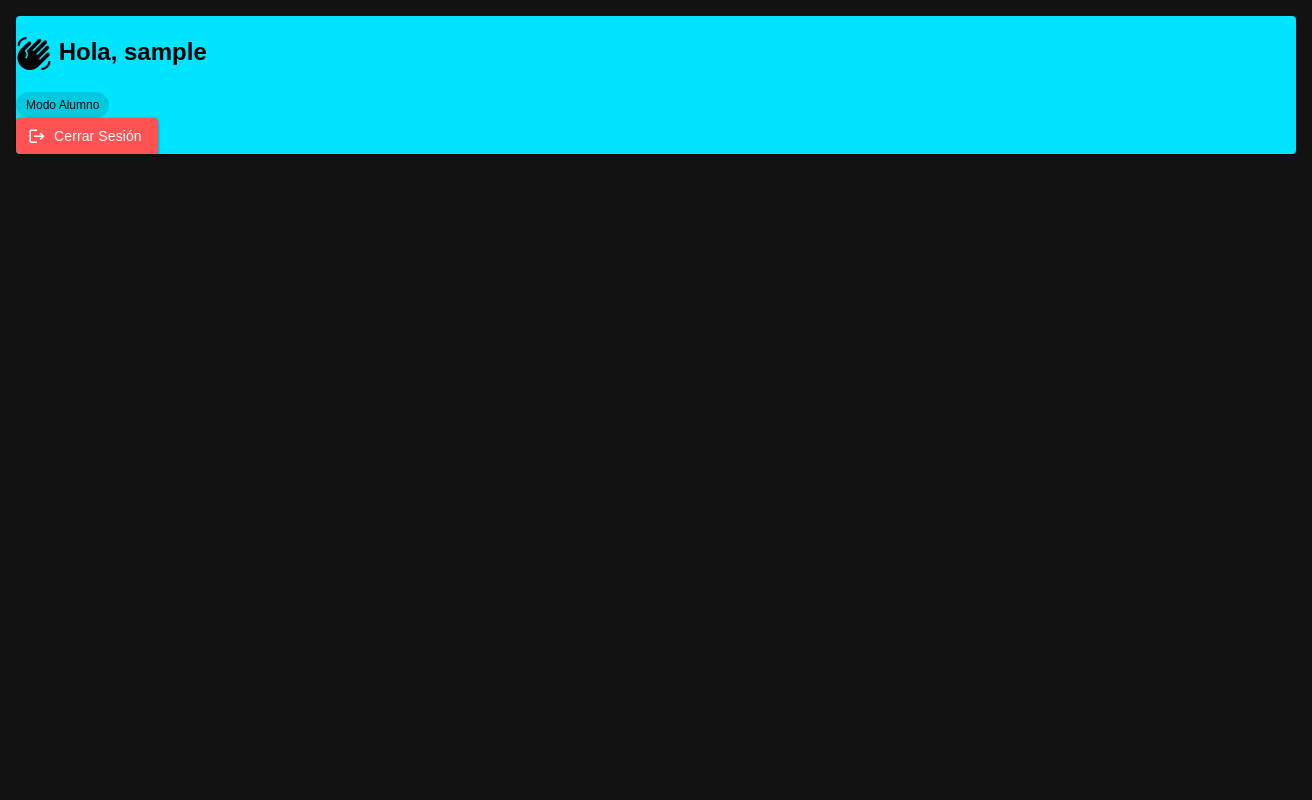
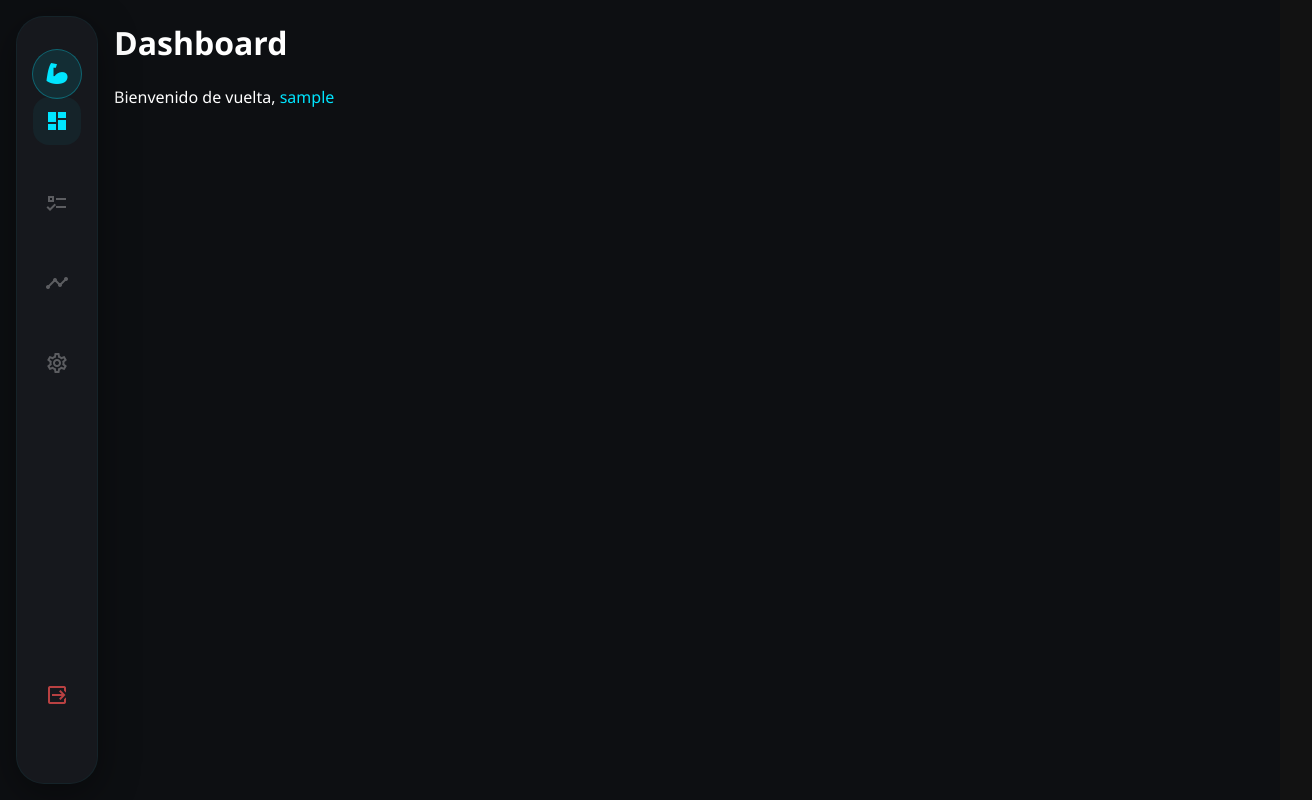
Before and after one commit to Jhon-Fuenwhv2024/appEntrenador, a Vue app in the folder appEntrenador/: page /dashboard in a window 1280 px wide. Shown: the whole page, 1312 px wide, since content can reach past the window. Built offline with nearby package versions, Linux system fonts and the light colour scheme; sample sign-in values are in the browser's storage.

Commit message:
diseño de la pantalla principal del entrenador

```diff
--- a/appEntrenador/src/assets/dashboard.css
+++ b/appEntrenador/src/assets/dashboard.css
@@ -1,62 +1,102 @@
 /* src/assets/dashboard.css */
 
-.dashboard-wrapper {
-  min-height: 100vh;
-  background-color: #121212;
+.dashboard-bg {
+  height: 100vh;
+  background-color: #0d0f12; /* Un fondo oscuro un poco más profundo */
   color: #ffffff;
-  padding: 24px;
+  display: flex;
+  font-family: 'Segoe UI', Tahoma, Geneva, Verdana, sans-serif;
+  overflow: hidden; /* Evita que toda la página haga scroll, solo las secciones internas */
 }
 
-.stat-card {
-  border-radius: 12px !important;
-  background-color: rgba(30, 30, 30, 0.6) !important;
-  border: 1px solid rgba(255, 255, 255, 0.05);
-  transition: transform 0.2s ease;
+/* ================= 1. MENÚ LATERAL FLOTANTE ================= */
+.sidebar-pill {
+  width: 80px;
+  background-color: #16181d;
+  border-radius: 28px;
+  margin: 16px;
+  display: flex;
+  flex-direction: column;
+  align-items: center;
+  padding: 32px 0;
+  box-shadow: 0 10px 40px rgba(0, 0, 0, 0.4);
+  border: 1px solid rgba(0, 229, 255, 0.05);
+  z-index: 10;
+}
+
+.nav-item {
+  margin-bottom: 32px;
+  color: rgba(255, 255, 255, 0.3);
+  cursor: pointer;
+  transition: all 0.3s cubic-bezier(0.4, 0, 0.2, 1);
+  padding: 12px;
+  border-radius: 16px;
+}
+
+.nav-item:hover, .nav-item.active {
+  color: #00E5FF;
+  background-color: rgba(0, 229, 255, 0.05);
+  transform: translateY(-2px);
+}
+
+.nav-bottom {
+  margin-top: auto;
+  color: rgba(255, 82, 82, 0.7);
+}
+.nav-bottom:hover {
+  color: #ff5252;
+  background-color: rgba(255, 82, 82, 0.1);
+}
+
+/* ================= 2. TARJETAS (CARDS) ================= */
+.glass-card {
+  background-color: #16181d !important;
+  border-radius: 20px !important;
+  border: 1px solid rgba(255, 255, 255, 0.03);
+  box-shadow: 0 8px 24px rgba(0, 0, 0, 0.2) !important;
+  transition: transform 0.2s ease, border-color 0.2s ease;
+}
+
+.glass-card:hover {
+  border-color: rgba(0, 229, 255, 0.15);
+}
+
+.accent-card {
+  background: linear-gradient(145deg, #16181d 0%, rgba(0, 229, 255, 0.05) 100%) !important;
+  border: 1px solid rgba(0, 229, 255, 0.2) !important;
+}
+
+/* ================= 3. PANEL DERECHO (ALUMNOS) ================= */
+.right-panel {
+  background-color: #121418;
+  border-left: 1px solid rgba(255, 255, 255, 0.03);
+  height: 100vh;
+  overflow-y: auto;
 }
 
 .client-item {
-  background-color: #1E1E1E !important;
-  border-radius: 8px !important;
-  margin-bottom: 8px;
-  border-left: 4px solid #00E5FF;
+  background-color: transparent !important;
+  border-radius: 16px !important;
+  transition: all 0.2s ease;
+  margin-bottom: 4px;
+  padding: 8px !important;
 }
 
-/* ================= NUEVOS ESTILOS PARA LA TABLA DE RUTINAS ================= */
-
-.custom-routine-table {
-  background-color: transparent !important;
+.client-item:hover {
+  background-color: rgba(255, 255, 255, 0.03) !important;
 }
 
-/* Formateo de las cabeceras de la tabla */
-.header-cell {
-  background-color: rgba(20, 20, 20, 0.8) !important;
-  text-transform: uppercase;
-  font-size: 0.75rem !important;
-  letter-spacing: 1px;
-  border-bottom: 2px solid rgba(0, 229, 255, 0.3) !important;
+/* Scrollbar invisible pero funcional */
+::-webkit-scrollbar {
+  width: 4px;
 }
-
-/* Bordes internos de las celdas para asimilarse al diseño solicitado */
-.custom-routine-table td {
-  border-bottom: 1px solid rgba(255, 255, 255, 0.08) !important;
-  border-right: 1px solid rgba(255, 255, 255, 0.05) !important;
-  padding: 14px 16px !important;
+::-webkit-scrollbar-track {
+  background: transparent;
 }
-
-.custom-routine-table td:last-child {
-  border-right: none !important;
+::-webkit-scrollbar-thumb {
+  background: rgba(255, 255, 255, 0.1);
+  border-radius: 10px;
 }
-
-/* Resaltado sutil al pasar el cursor sobre las filas */
-.table-row:hover {
-  background-color: rgba(0, 229, 255, 0.03) !important;
+::-webkit-scrollbar-thumb:hover {
+  background: #00E5FF;
 }
-
-/* Formato de texto específico */
-.font-mono {
-  font-family: 'Courier New', Courier, monospace;
-}
-
-.italic-notes {
-  font-style: italic;
-}
--- a/appEntrenador/src/components/Dashboard.vue
+++ b/appEntrenador/src/components/Dashboard.vue
@@ -1,102 +1,163 @@
 <template>
-  <v-container fluid class="bg-grey-lighten-4 fill-height align-start">
-    <v-row>
-      <v-col cols="12">
-        <v-card class="pa-4 d-flex justify-space-between align-center elevation-2" color="primary">
-          <div>
-            <h2 class="text-white font-weight-bold">
-              <v-icon icon="mdi-hand-wave" class="mr-2"></v-icon>
-              Hola, {{ userName }}
-            </h2>
-            <v-chip size="small" :color="userRole === 'trainer' ? 'black' : 'white'" class="mt-2 font-weight-bold">
-              {{ userRole === 'trainer' ? 'Modo Entrenador' : 'Modo Alumno' }}
-            </v-chip>
+  <div class="dashboard-bg">
+
+    <nav class="sidebar-pill">
+      <v-avatar color="rgba(0, 229, 255, 0.1)" size="48" class="mb-8" style="border: 1px solid rgba(0, 229, 255, 0.3);">
+        <v-icon icon="mdi-arm-flex" color="#00E5FF" size="28"></v-icon>
+      </v-avatar>
+
+      <v-icon icon="mdi-view-dashboard" size="24" class="nav-item active"></v-icon>
+      <v-icon icon="mdi-format-list-checks" size="24" class="nav-item"></v-icon>
+      <v-icon icon="mdi-chart-timeline-variant" size="24" class="nav-item"></v-icon>
+      <v-icon icon="mdi-cog-outline" size="24" class="nav-item"></v-icon>
+
+      <v-icon icon="mdi-logout-variant" size="24" class="nav-item nav-bottom mb-0" @click="handleLogout" title="Cerrar Sesión"></v-icon>
+    </nav>
+
+    <main class="flex-grow-1 pa-8" style="height: 100vh; overflow-y: auto;">
+
+      <div class="mb-8 mt-2">
+        <h1 class="text-h4 font-weight-bold mb-1" style="color: #ffffff;">Dashboard</h1>
+        <p class="text-grey-lighten-1 text-subtitle-1">Bienvenido de vuelta, <span style="color: #00E5FF;">{{ userName }}</span></p>
       </div>
 
-          <v-btn color="error" variant="elevated" prepend-icon="mdi-logout" @click="handleLogout">
-            Cerrar Sesión
+      <div v-if="userRole === 'trainer'">
+
+        <v-row class="mb-6">
+          <v-col cols="12" sm="4">
+            <v-card class="pa-5 glass-card d-flex align-center justify-space-between" elevation="0" theme="dark">
+              <div>
+                <div class="text-caption text-grey text-uppercase mb-1">Total Alumnos</div>
+                <div class="text-h5 font-weight-bold">{{ alumnos.length }}</div>
+              </div>
+              <v-icon icon="mdi-account-group" size="36" color="rgba(0, 229, 255, 0.5)"></v-icon>
+            </v-card>
+          </v-col>
+          <v-col cols="12" sm="4">
+            <v-card class="pa-5 glass-card d-flex align-center justify-space-between" elevation="0" theme="dark">
+              <div>
+                <div class="text-caption text-grey text-uppercase mb-1">Rutinas Activas</div>
+                <div class="text-h5 font-weight-bold">0</div>
+              </div>
+              <v-icon icon="mdi-clipboard-text" size="36" color="rgba(0, 229, 255, 0.5)"></v-icon>
+            </v-card>
+          </v-col>
+        </v-row>
+
+        <v-row>
+          <v-col cols="12" md="7">
+            <v-card class="pa-6 glass-card accent-card h-100 d-flex flex-column justify-center" theme="dark" elevation="0">
+              <h3 class="text-h5 font-weight-bold mb-2">Crear nueva invitación</h3>
+              <p class="text-body-2 text-grey-lighten-1 mb-6">
+                Genera un token de acceso único para registrar de forma segura a tus nuevos clientes.
+              </p>
+
+              <div>
+                <v-btn color="#00E5FF" class="text-black font-weight-bold rounded-lg px-6" size="large" @click="generarEnlace" :loading="cargandoLink">
+                  <v-icon icon="mdi-link-variant" class="mr-2"></v-icon> Generar Link
                 </v-btn>
+              </div>
+
+              <v-expand-transition>
+                <div v-if="invitationLink" class="mt-6 pa-4 rounded-lg d-flex align-center justify-space-between" style="background-color: rgba(0,0,0,0.4); border: 1px solid rgba(0, 229, 255, 0.2);">
+                  <div class="text-truncate mr-4 text-body-2" style="color: #00E5FF;">
+                    {{ invitationLink }}
+                  </div>
+                  <v-btn icon="mdi-content-copy" size="small" variant="tonal" color="#00E5FF" @click="copiarLink"></v-btn>
+                </div>
+              </v-expand-transition>
             </v-card>
           </v-col>
 
-      <v-col cols="12" v-if="userRole === 'trainer'">
-        <v-card class="pa-6 elevation-2 rounded-lg">
-          <h3 class="text-h5 font-weight-bold text-primary mb-4">
-            <v-icon icon="mdi-clipboard-account" class="mr-2"></v-icon>
-            Panel de Control del Entrenador
-          </h3>
-          <p class="text-body-1 mb-4">Desde aquí podrás gestionar a tus alumnos, crear rutinas y generar invitaciones.</p>
+          <v-col cols="12" md="5" class="d-flex flex-column gap-4" style="gap: 16px;">
+            <v-card class="pa-5 glass-card flex-grow-1 d-flex align-center" theme="dark" elevation="0" style="cursor: pointer;">
+              <v-avatar color="rgba(0, 229, 255, 0.1)" size="48" class="mr-4">
+                <v-icon icon="mdi-weight-lifter" color="#00E5FF"></v-icon>
+              </v-avatar>
+              <div>
+                <h4 class="text-subtitle-1 font-weight-bold mb-0">Asignar Rutinas</h4>
+                <div class="text-caption text-grey">Gestionar planes de entrenamiento</div>
+              </div>
+              <v-spacer></v-spacer>
+              <v-icon icon="mdi-chevron-right" color="grey"></v-icon>
+            </v-card>
 
-          <v-row>
-            <v-col cols="12" sm="4">
-              <v-btn color="primary" block size="large" prepend-icon="mdi-link-variant" @click="generarEnlace" :loading="cargandoLink">
-                Generar Invitación
-              </v-btn>
-            </v-col>
-            <v-col cols="12" sm="4">
-              <v-btn color="secondary" block size="large" prepend-icon="mdi-account-group">
-                Ver Mis Alumnos
-              </v-btn>
+            <v-card class="pa-5 glass-card flex-grow-1 d-flex align-center" theme="dark" elevation="0" style="cursor: pointer;">
+              <v-avatar color="rgba(0, 229, 255, 0.1)" size="48" class="mr-4">
+                <v-icon icon="mdi-food-apple" color="#00E5FF"></v-icon>
+              </v-avatar>
+              <div>
+                <h4 class="text-subtitle-1 font-weight-bold mb-0">Planes de Dieta</h4>
+                <div class="text-caption text-grey">Configurar nutrición</div>
+              </div>
+              <v-spacer></v-spacer>
+              <v-icon icon="mdi-chevron-right" color="grey"></v-icon>
+            </v-card>
           </v-col>
         </v-row>
 
-          <v-alert v-if="invitationLink" type="success" variant="tonal" class="mt-6">
-            <div class="text-subtitle-2 mb-2 font-weight-bold text-black">¡Enlace generado con éxito! Cópialo y envíaselo a tu alumno:</div>
+      </div>
+    </main>
+
+    <aside v-if="userRole === 'trainer'" class="right-panel pa-6 d-flex flex-column" style="width: 340px; flex-shrink: 0;">
+      <div class="d-flex justify-space-between align-center mb-6 mt-2">
+        <h3 class="text-subtitle-1 font-weight-bold text-white mb-0">Mis Alumnos</h3>
+        <v-btn icon="mdi-dots-horizontal" variant="text" size="small" color="grey"></v-btn>
+      </div>
+
       <v-text-field
-              readonly
-              :model-value="invitationLink"
         density="compact"
-              variant="outlined"
-              bg-color="white"
-              append-inner-icon="mdi-content-copy"
-              @click:append-inner="copiarLink"
+        variant="solo-filled"
+        bg-color="rgba(255,255,255,0.05)"
+        placeholder="Buscar alumno..."
+        prepend-inner-icon="mdi-magnify"
         hide-details
+        class="mb-6 rounded-lg"
+        flat
       ></v-text-field>
-          </v-alert>
 
-        </v-card>
-      </v-col>
+      <v-progress-linear v-if="loadingAlumnos" indeterminate color="#00E5FF" class="mb-4"></v-progress-linear>
 
-      <v-col cols="12" v-if="userRole === 'client'">
-        <v-card class="pa-6 elevation-2 rounded-lg">
-          <h3 class="text-h5 font-weight-bold text-primary mb-4">
-            <v-icon icon="mdi-dumbbell" class="mr-2"></v-icon>
-            Mi Área de Entrenamiento
-          </h3>
-          <p class="text-body-1 mb-4">Aquí verás las rutinas y dietas que tu entrenador ha preparado para ti.</p>
+      <v-list bg-color="transparent" class="pa-0 flex-grow-1">
+        <v-list-item v-for="alumno in alumnos" :key="alumno.id" class="client-item">
+          <template v-slot:prepend>
+            <v-badge dot color="#00E5FF" offset-x="3" offset-y="3">
+              <v-avatar color="rgba(255, 255, 255, 0.05)" size="40">
+                <span class="text-white font-weight-bold">{{ alumno.nombre.charAt(0).toUpperCase() }}</span>
+              </v-avatar>
+            </v-badge>
+          </template>
 
-          <v-row>
-            <v-col cols="12" sm="4">
-              <v-btn color="primary" block size="large" prepend-icon="mdi-calendar-check">
-                Ver Rutina de Hoy
-              </v-btn>
-            </v-col>
-            <v-col cols="12" sm="4">
-              <v-btn color="secondary" block size="large" prepend-icon="mdi-food-apple">
-                Ver Mi Dieta
-              </v-btn>
-            </v-col>
-          </v-row>
-        </v-card>
-      </v-col>
+          <v-list-item-title class="text-white font-weight-medium text-body-2 ml-2">{{ alumno.nombre }}</v-list-item-title>
+          <v-list-item-subtitle class="text-grey text-caption ml-2">@{{ alumno.username }}</v-list-item-subtitle>
 
-    </v-row>
-  </v-container>
+          <template v-slot:append>
+            <v-btn icon="mdi-message-text-outline" variant="text" size="small" color="grey"></v-btn>
+          </template>
+        </v-list-item>
+      </v-list>
+
+      <div v-if="!loadingAlumnos && alumnos.length === 0" class="text-center mt-10">
+        <p class="text-grey text-caption">No hay alumnos registrados.</p>
+      </div>
+    </aside>
+
+  </div>
 </template>
 
 <script setup>
 import { ref, onMounted } from 'vue';
 import { useRouter } from 'vue-router';
-import axios from 'axios'; // <-- Importante: Añadimos axios para hacer la petición
+import axios from 'axios';
 
 const router = useRouter();
 
 const userName = ref('');
 const userRole = ref('');
-
-// Nuevas variables para manejar la creación del enlace
 const invitationLink = ref('');
 const cargandoLink = ref(false);
+const alumnos = ref([]);
+const loadingAlumnos = ref(true);
 
 onMounted(() => {
   const storedRole = localStorage.getItem('userRole');
@@ -109,27 +170,39 @@ onMounted(() => {
 
   userRole.value = storedRole;
   userName.value = storedName;
+
+  if (storedRole === 'trainer') {
+    cargarAlumnos();
+  }
 });
+
+const cargarAlumnos = async () => {
+  try {
+    loadingAlumnos.value = true;
+    const response = await axios.get('http://localhost:3000/api/clients');
+    if (response.data.success) {
+      alumnos.value = response.data.clients;
+    }
+  } catch (error) {
+    console.error('Error al cargar alumnos:', error);
+  } finally {
+    loadingAlumnos.value = false;
+  }
+};
 
 const handleLogout = () => {
   localStorage.clear();
   router.push('/');
 };
 
-// --- NUEVAS FUNCIONES PARA EL ENTRENADOR ---
-
 const generarEnlace = async () => {
   try {
     cargandoLink.value = true;
-    // Llamamos a la ruta que creamos en Node.js
     const response = await axios.post('http://localhost:3000/api/generate-token');
-
     if (response.data.success) {
-      // Guardamos el link en la variable para que aparezca en pantalla
       invitationLink.value = response.data.link_invitacion;
     }
   } catch (error) {
-    console.error('Error al generar la invitación:', error);
     alert('Hubo un error al generar el enlace.');
   } finally {
     cargandoLink.value = false;
@@ -137,10 +210,9 @@ const generarEnlace = async () => {
 };
 
 const copiarLink = () => {
-  // Esta función copia el texto al portapapeles de tu computadora/celular
   navigator.clipboard.writeText(invitationLink.value);
-  alert('¡Enlace copiado! Ya puedes pegarlo en WhatsApp.');
+  alert('¡Enlace copiado!');
 };
 </script>
 
-<style src="../assets/dashboard.css" scoped></style>
+<style src="../assets/dashboard.css"></style>
```
Lines whose indentation alone changed are shown as unchanged.
